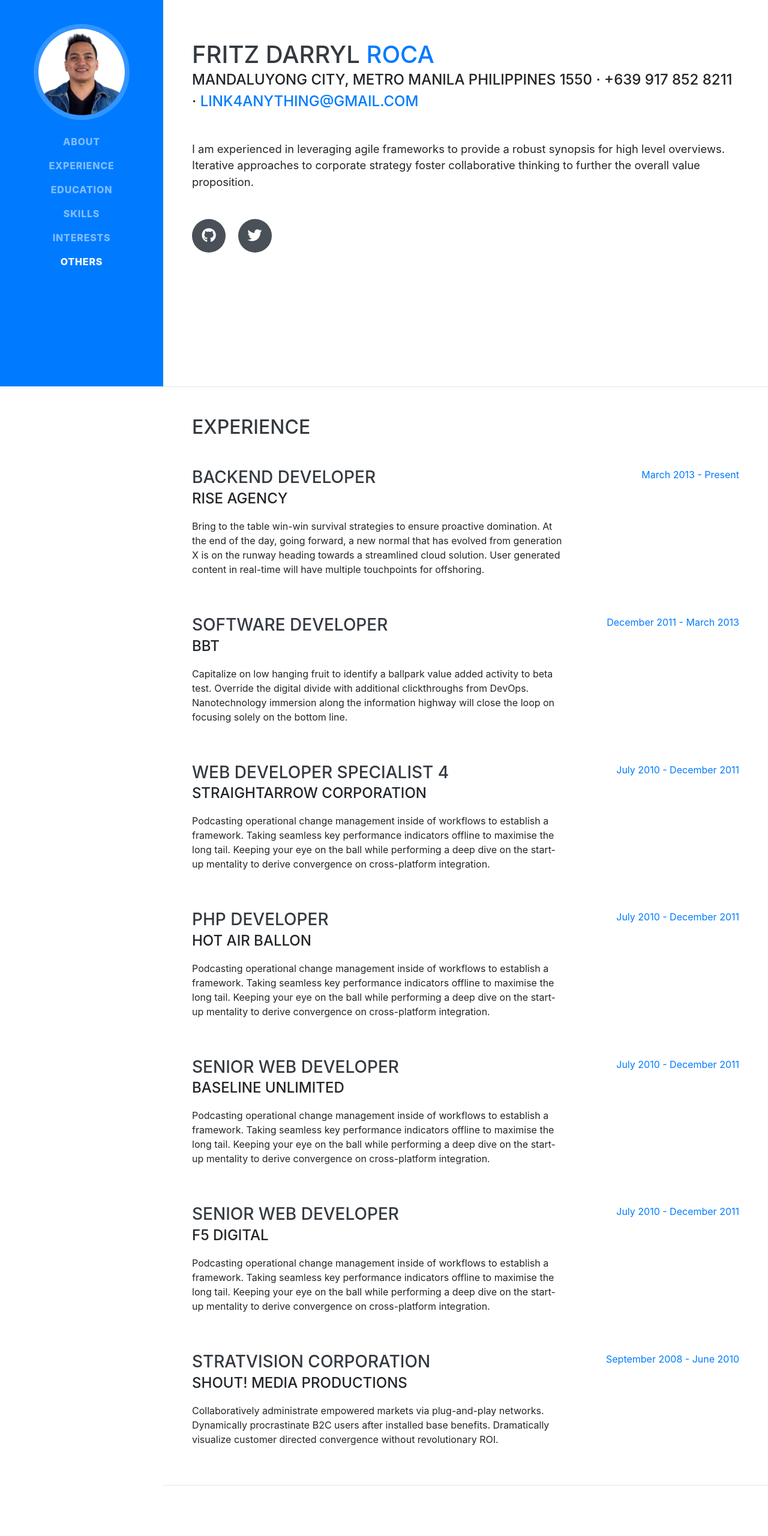
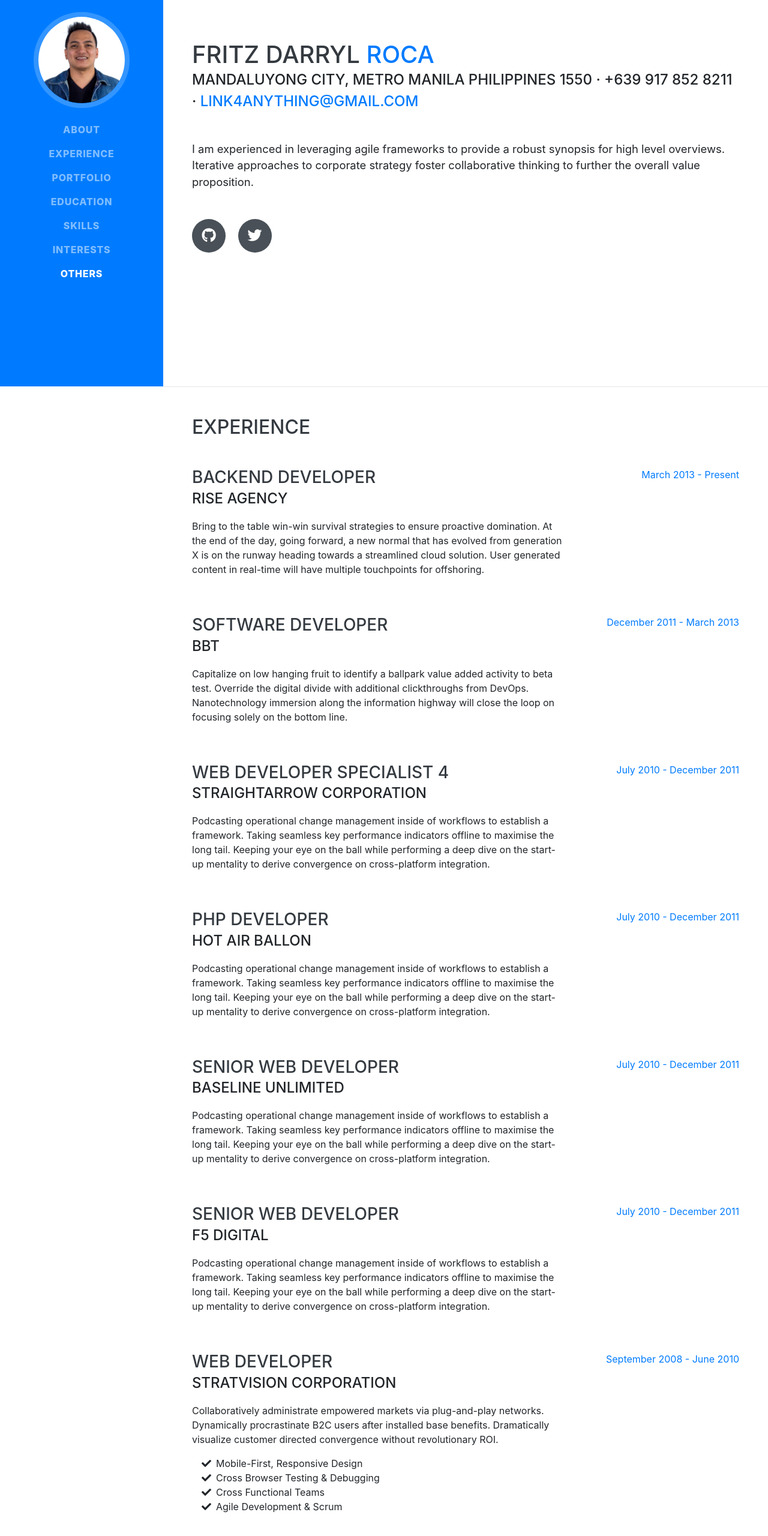
Before and after one commit to iamfritz/resume6, a website with bundled scripts: page index.html in a window 1280 px wide. Shown: the part 156-2716 px from the top of the page at 60% size. Built offline with nearby package versions, Linux system fonts and the light colour scheme; a web font is replaced by a local one.

Commit message:
add portfolio section

```diff
--- a/index.html
+++ b/index.html
@@ -42,6 +42,9 @@
         </li>
         <li class="nav-item">
           <a class="nav-link js-scroll-trigger" href="#experience">Experience</a>
+        </li>
+        <li class="nav-item">
+          <a class="nav-link js-scroll-trigger" href="#portfolio">Portfolio</a>
         </li>
         <li class="nav-item">
           <a class="nav-link js-scroll-trigger" href="#education">Education</a>
@@ -161,9 +164,23 @@
 
         <div class="resume-item d-flex flex-column flex-md-row justify-content-between">
           <div class="resume-content">
-            <h3 class="mb-0">Stratvision Corporation</h3>
-            <div class="subheading mb-3">Shout! Media Productions</div>
+            <h3 class="mb-0">Web Developer</h3>
+            <div class="subheading mb-3">Stratvision Corporation</div>
             <p>Collaboratively administrate empowered markets via plug-and-play networks. Dynamically procrastinate B2C users after installed base benefits. Dramatically visualize customer directed convergence without revolutionary ROI.</p>
+            <ul class="fa-ul mb-0">
+              <li>
+                <i class="fa-li fa fa-check"></i>
+                Mobile-First, Responsive Design</li>
+              <li>
+                <i class="fa-li fa fa-check"></i>
+                Cross Browser Testing &amp; Debugging</li>
+              <li>
+                <i class="fa-li fa fa-check"></i>
+                Cross Functional Teams</li>
+              <li>
+                <i class="fa-li fa fa-check"></i>
+                Agile Development &amp; Scrum</li>
+            </ul>
           </div>
           <div class="resume-date text-md-right">
             <span class="text-primary">September 2008 - June 2010</span>
@@ -172,6 +189,15 @@
 
       </div>
 
+    </section>
+
+    <hr class="m-0">
+
+    <section class="resume-section p-3 p-lg-5 d-flex align-items-center" id="portfolio">
+      <div class="w-100">
+        <h2 class="mb-5">Portfolio</h2>
+        <p>Coming Soon...</p>
+      </div>
     </section>
 
     <hr class="m-0">
--- a/scss/_bootstrap-overrides.scss
+++ b/scss/_bootstrap-overrides.scss
@@ -3,7 +3,7 @@
 }
 
 .text-primary {
-  color: $primary !important;
+  color: $orange !important;
 }
 
 a {
--- a/scss/_variables.scss
+++ b/scss/_variables.scss
@@ -25,7 +25,10 @@ $green:   #28a745 !default;
 $teal:    #20c997 !default;
 $cyan:    #17a2b8 !default;
 
-$primary:       $orange !default;
+$dark:	#191919 !default;
+$peach:	#FFE5B4 !default;
+
+$primary:       $dark !default;
 $secondary:     $gray-600 !default;
 $success:       $green !default;
 $info:          $cyan !default;
```
Also changed, not shown: css/resume.css, css/resume.min.css.
